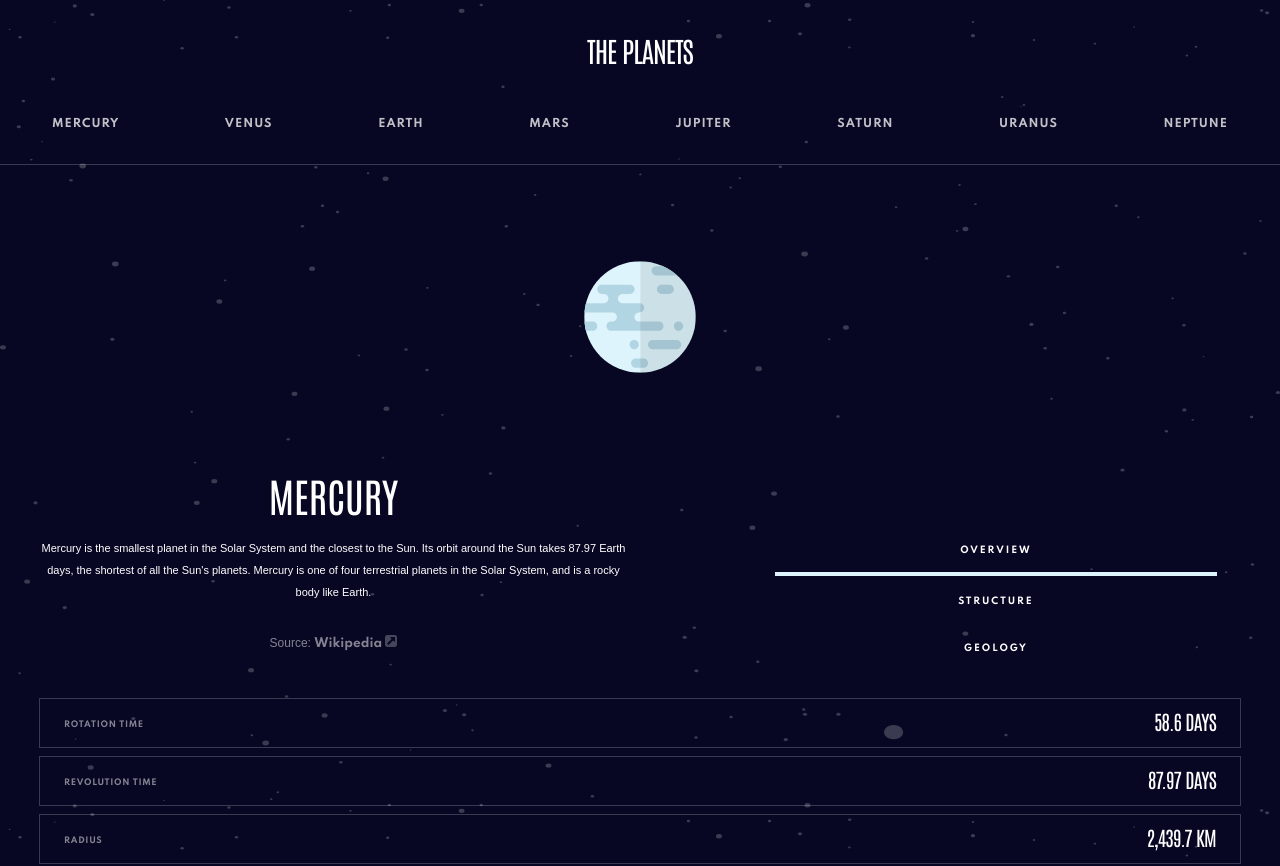
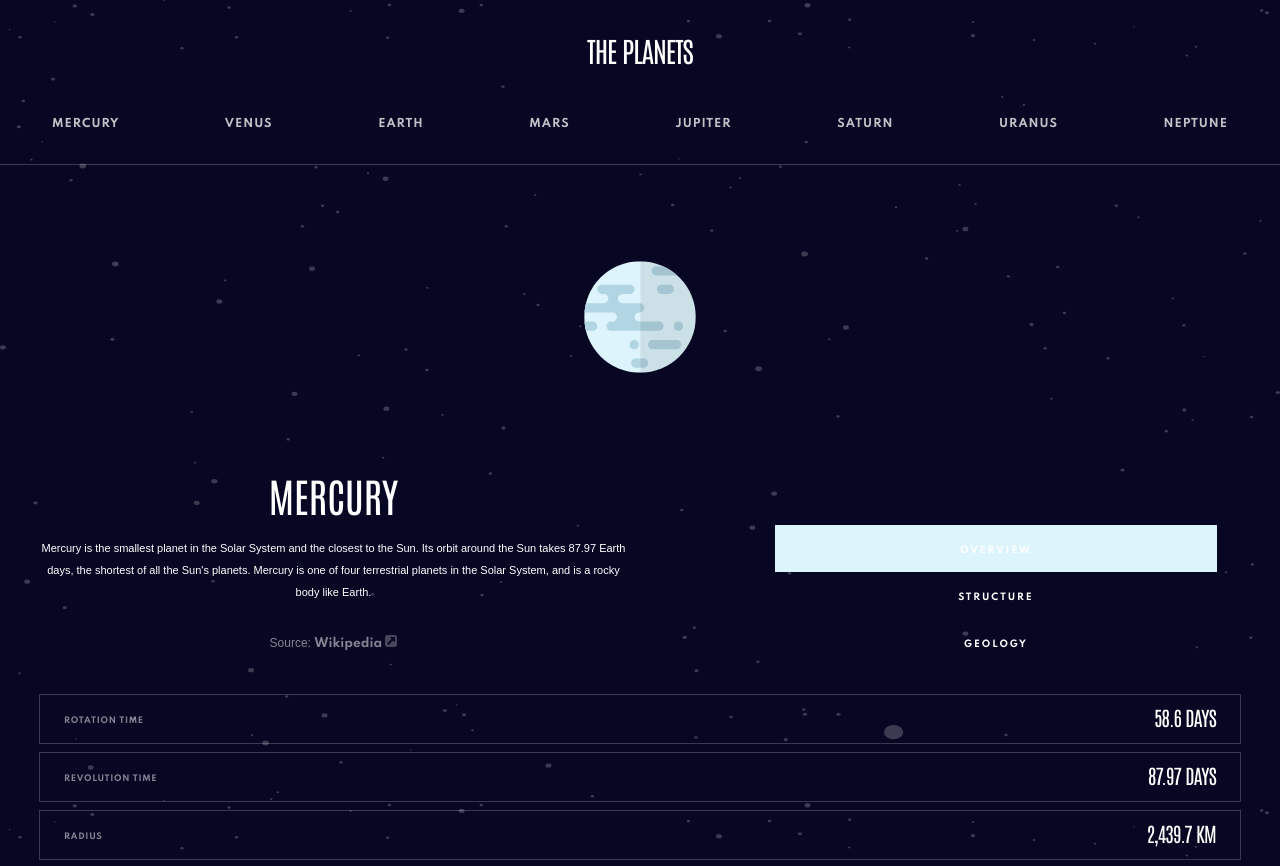
Before and after one commit to mrfinesse47/svelte-planets, a Svelte app: page / in a window 1280 px wide. Shown: the top 866 px of the page. Built offline with nearby package versions, Linux system fonts and the light colour scheme; a web font is replaced by a local one.

Commit message:
updating tabs with conditional styling

```diff
--- a/src/shared/Tabs.svelte
+++ b/src/shared/Tabs.svelte
@@ -5,6 +5,7 @@
   function select(e) {
     selectedTab = e.target.id;
   }
+
   export let planetColor;
 </script>
 
@@ -13,8 +14,11 @@
     <MediaQuery query="(max-width: 767px)" let:matches>
       <li
         id={tab}
-        style={tab === selectedTab &&
-          `border-bottom: 4px solid ${planetColor};`}
+        style={tab === selectedTab && matches
+          ? `border-bottom: 4px solid ${planetColor};`
+          : !matches &&
+            tab === selectedTab &&
+            `background-color:${planetColor}`}
         on:click={(e) => select(e)}
       >
         {tab}
```
